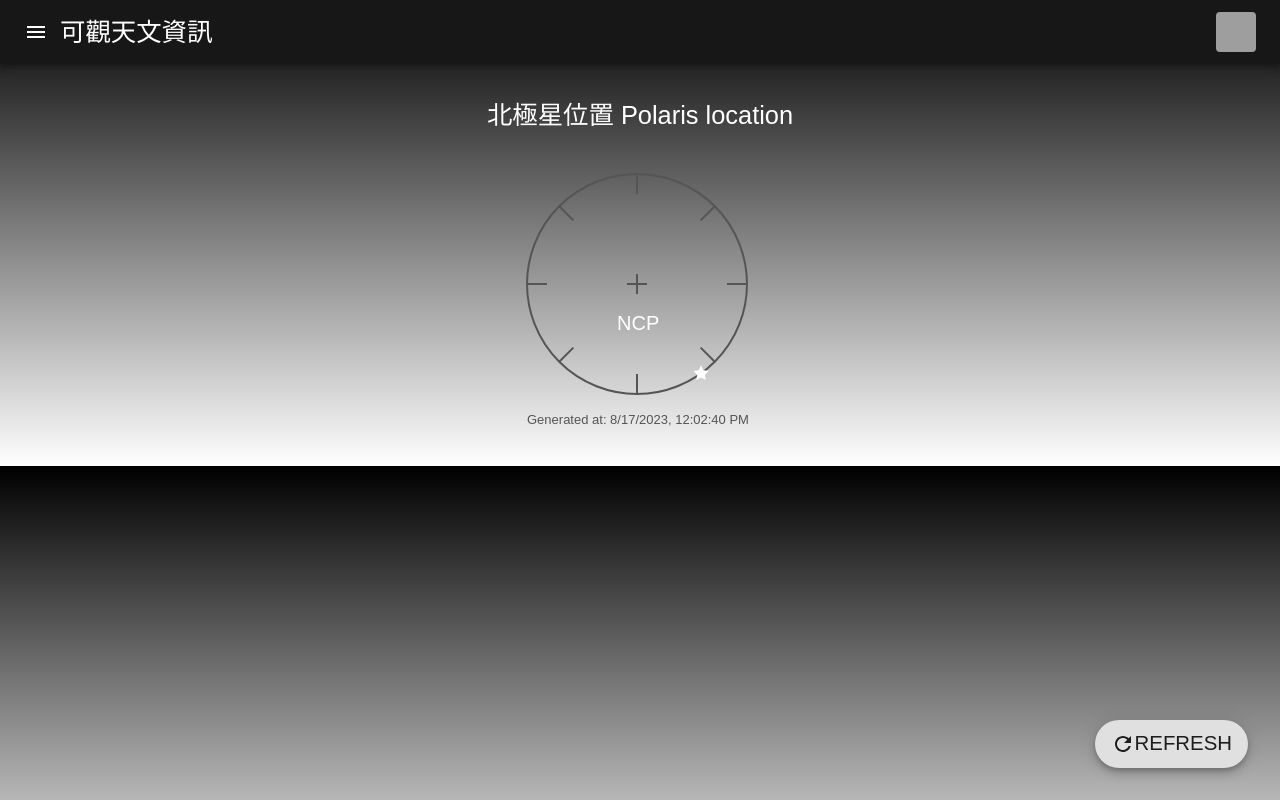
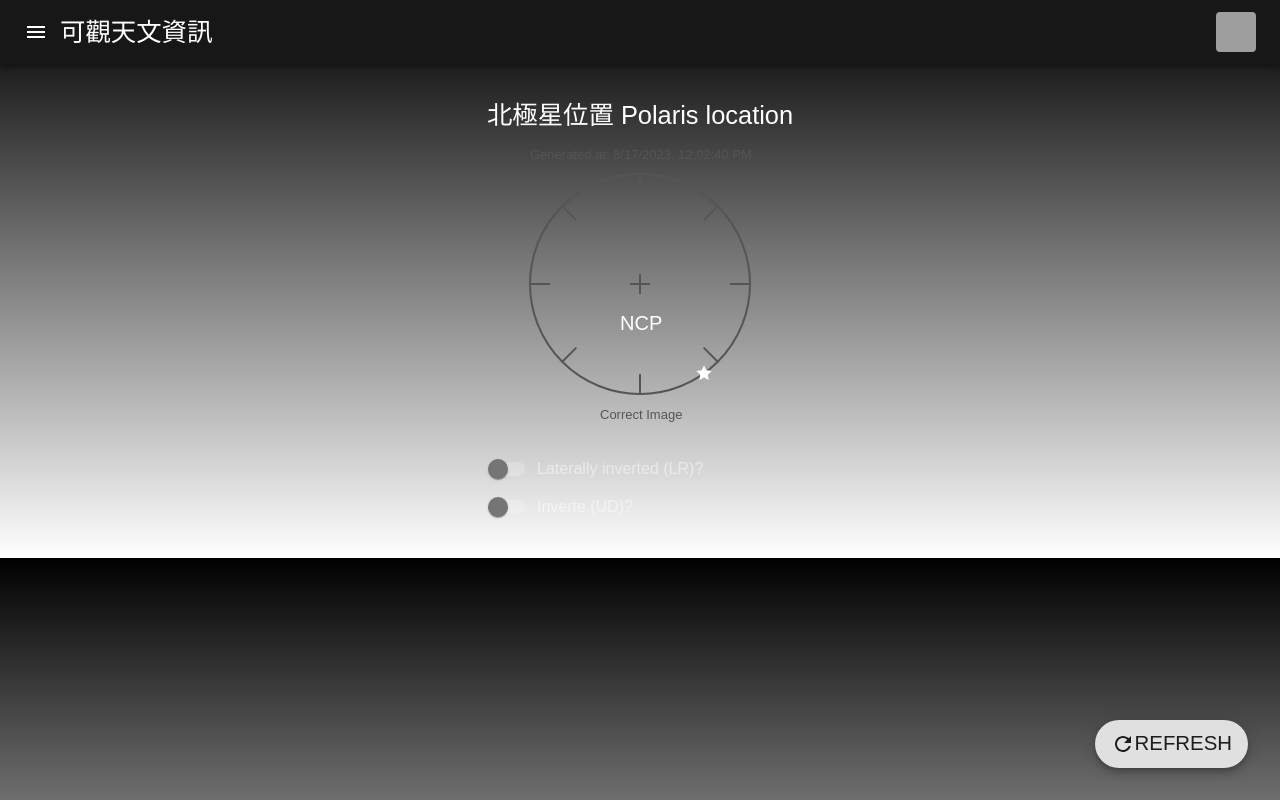
Before and after one commit to ct-chu/astroInfo, a Next.js app: page /pole in a window 1280 px wide. Built offline with nearby package versions, Linux system fonts and the light colour scheme; grey boxes are pictures that could not be loaded; a web font is replaced by a local one.

Commit message:
add inversion for pole display (not finished)

```diff
--- a/src/app/pole/page.js
+++ b/src/app/pole/page.js
@@ -1,11 +1,13 @@
 "use client";
 
 import * as React from "react";
-import { useState } from "react";
-import { ImageList, ImageListItem, Grid, Typography, Box } from "@mui/material";
-import Lightbox from "yet-another-react-lightbox";
+import { useState, useEffect } from "react";
+import {Grid, Typography, Box, Switch } from "@mui/material";
+import { pink } from "@mui/material/colors";
+import { alpha, styled } from '@mui/material/styles';
+import FormGroup from '@mui/material/FormGroup';
+import FormControlLabel from '@mui/material/FormControlLabel';
 import "yet-another-react-lightbox/styles.css";
-import Zoom from "yet-another-react-lightbox/plugins/zoom";
 import { Stage, Layer, Star, Text, Circle, Line } from 'react-konva';
 
 function calculateLST() {
@@ -194,14 +196,13 @@ const polarisAngle = (last) => {
         hour: 3,
         minute: 1,
         second: 30.27
-    }; //RA of polaris =2h41m39s (J2023.6)
+    }; //RA of polaris =3h1m30.27s (J2023.6)
 
     let hourAngleDeg = (last.hour*3600 + last.minute*60 + last.second - polaris.hour*3600 - polaris.minute*60 - polaris.second)/86164.0905*360;
 
     let angle = 360 - hourAngleDeg;
 
-    (angle > 360) ? (angle = angle%360) : (angle = angle);
-    console.log(angle)
+    (angle > 360) ? (angle = angle%360) : (angle = angle)
 
     return angle
 }
@@ -210,36 +211,67 @@ const DrawPole = () => {
   const last = calculateLST()
   const angle = polarisAngle(last) *0.0174533
   const graphTime = new Date().toLocaleString()
+  const [inversion, setInversion] = useState(false)
+  const [lateralInversion, setLateralInversion] = useState(false)
 
-  let polX = (150 + 110*Math.sin(angle))
-  let polY = (150 - 110*Math.cos(angle))
-  console.log("x " + polX)
-  console.log("y " + polY)
+  // useEffect(() => {
 
-  return (<Stage width={300} height={300}>
+  // })
+  // const changeInversion = useState(!inversion)
+  // const changeLateralInversion = useState(!lateralInversion)
+
+  let polX = lateralInversion === false ? (150 + 110*Math.sin(angle)) : (-1 * (150 + 110*Math.sin(angle)))
+  let polY = inversion === false ? (150 - 110*Math.cos(angle)) : (-1 * (150 - 110*Math.cos(angle)))
+
+  const PinkSwitch = styled(Switch)(({ theme }) => ({
+    '& .MuiSwitch-switchBase.Mui-checked': {
+      color: pink[600],
+      '&:hover': {
+        backgroundColor: alpha(pink[600], theme.palette.action.hoverOpacity),
+      },
+    },
+    '& .MuiSwitch-switchBase.Mui-checked + .MuiSwitch-track': {
+      backgroundColor: pink[600],
+    },
+  }));
+
+
+  return (
+  <Grid item>
+  <Stage width={300} height={300}>
     <Layer>
+      {/* Graph time */}
+      <Text x={40} y={15} fontSize={13} fill='#555' align="center" text={"Generated at: " + graphTime}/>
       {/* outer circle */}
       <Circle x={150} y={150} radius={110} stroke="#555"/>
       {/* marking on outer circle */}
-      <Line stroke="#555" points={[150, 40, 150, 60]}></Line>
-      <Line stroke="#555" points={[150, 240, 150, 260]}></Line>
-      <Line stroke="#555" points={[40, 150,60, 150]}></Line>
-      <Line stroke="#555" points={[240, 150,260, 150]}></Line>
-      <Line stroke="#555" points={[72.22, 72.22, 86.36, 86.36]}></Line>
-      <Line stroke="#555" points={[213.64, 213.64, 227.78, 227.78]}></Line>
-      <Line stroke="#555" points={[72.22, 227.78, 86.36, 213.64]}></Line>
-      <Line stroke="#555" points={[227.78, 72.22, 213.64, 86.36]}></Line>
+      <Line stroke="#555" points={[150, 40, 150, 60]} />
+      <Line stroke="#555" points={[150, 240, 150, 260]} />
+      <Line stroke="#555" points={[40, 150,60, 150]} />
+      <Line stroke="#555" points={[240, 150,260, 150]} />
+      <Line stroke="#555" points={[72.22, 72.22, 86.36, 86.36]} />
+      <Line stroke="#555" points={[213.64, 213.64, 227.78, 227.78]} />
+      <Line stroke="#555" points={[72.22, 227.78, 86.36, 213.64]} />
+      <Line stroke="#555" points={[227.78, 72.22, 213.64, 86.36]} />
       {/* cross in centre */}
-      <Line stroke="#555" points={[150, 140, 150, 160]}></Line>
-      <Line stroke="#555" points={[140, 150, 160, 150]}></Line>
+      <Line stroke="#555" points={[150, 140, 150, 160]} />
+      <Line stroke="#555" points={[140, 150, 160, 150]} />
       <Text x={130} y={180} fontSize={20} fill='#FFF' align="center" text="NCP"/>
       {/* polaris */}
       <Star numPoints={5} innerRadius={4} outerRadius={8} x={polX} y={polY} fill="#FFF"/>
-      {/* Graph time */}
-      <Text x={40} y={280} fontSize={13} fill='#555' align="center" text={"Generated at: " + graphTime}/>
+      {/* Inversion */}
+      <Text x={110} y={275} fontSize={13} fill='#555' align="center" text={"Correct Image"} />
     </Layer>
-  </Stage>)
-}
+  </Stage>
+  <Box sx={{ height: "1rem" }} />
+  <FormGroup>
+    {/* <FormControlLabel control={<PinkSwitch onChange={() => changeLateralInversion}/>} label="Laterally inverted (LR)?"/>
+    <FormControlLabel control={<PinkSwitch onChange={() => changeInversion}/>} label="Inverte (UD)?"/> */}
+    <FormControlLabel disabled control={<PinkSwitch />} label="Laterally inverted (LR)?"/>
+    <FormControlLabel disabled control={<PinkSwitch />} label="Inverte (UD)?"/>
+  </FormGroup>
+  </Grid>
+)}
 
 export default function Pole() {
 
@@ -261,10 +293,11 @@ export default function Pole() {
             北極星位置 Polaris location
             <br />
           </Typography>
-          <DrawPole />
-        <Box sx={{ height: "2rem" }} />
+
+
         </Grid>
-
+      <DrawPole />
+      <Box sx={{ height: "2rem" }} />
 
     </Grid>
   );
```
